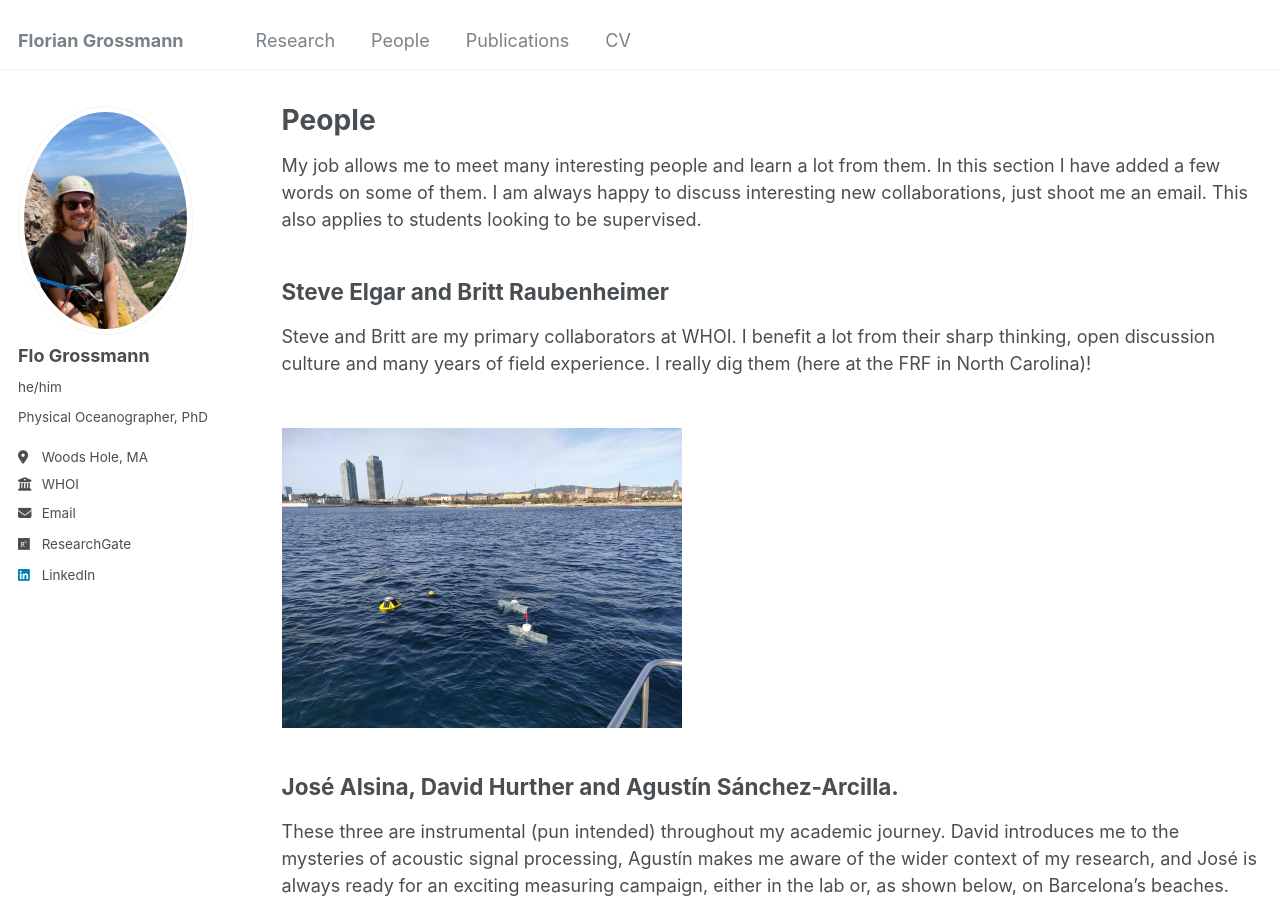
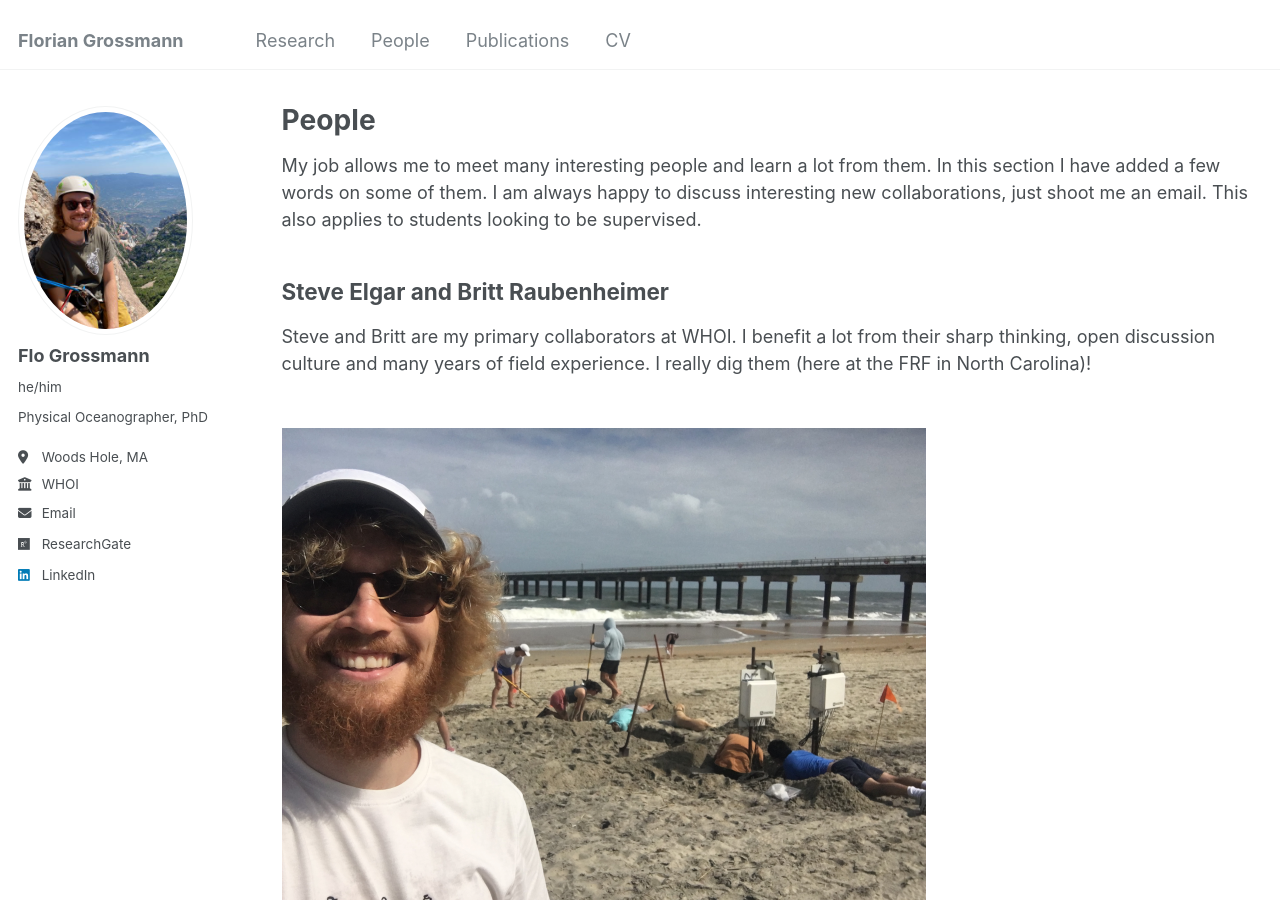
Before and after one commit to FlorianGrossmann/FlorianGrossmann.github.io, a Jekyll site: the page built from _pages/people.md, in a window 1280 px wide and 900 px high. Built offline with Jekyll 4.4.1, drawn with Linux system fonts in a browser that asks for light colours.

Commit message:
Update people.md

```diff
--- a/_pages/people.md
+++ b/_pages/people.md
@@ -14,13 +14,13 @@ Steve Elgar and Britt Raubenheimer
 ------
 Steve and Britt are my primary collaborators at WHOI. I benefit a lot from their sharp thinking, open discussion culture and many years of field experience. I really dig them (here at the FRF in North Carolina)!
 
-<br/><img src='/images/drift.png'>
+<br/><img src='/images/dig.png'>
 
 José Alsina, David Hurther and Agustín Sánchez-Arcilla.
 ------
 These three are instrumental (pun intended) throughout my academic journey. David introduces me to the mysteries of acoustic signal processing, Agustín makes me aware of the wider context of my research, and José is always ready for an exciting measuring campaign, either in the lab or, as shown below, on Barcelona's beaches.
 
-<br/><img src='/images/dig.png'>
+<br/><img src='/images/drift.png'>
 
 
 
```
